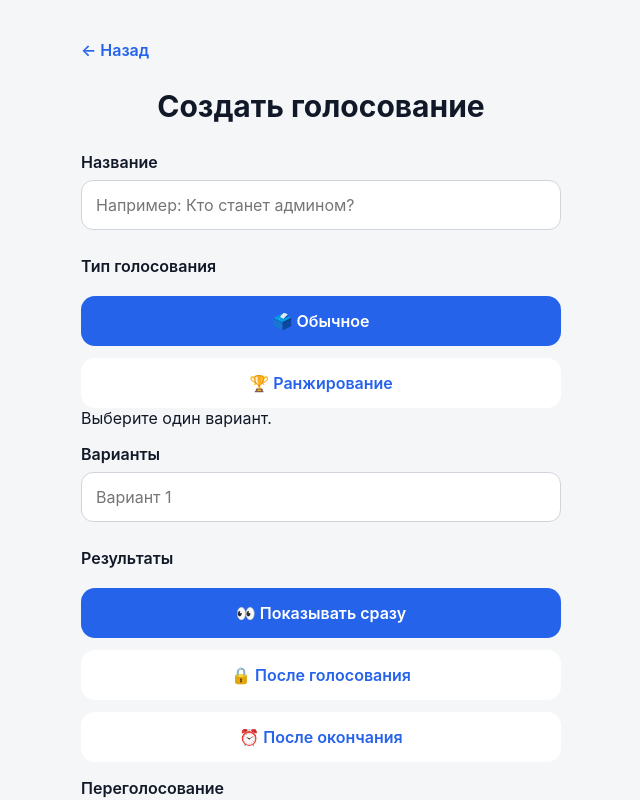
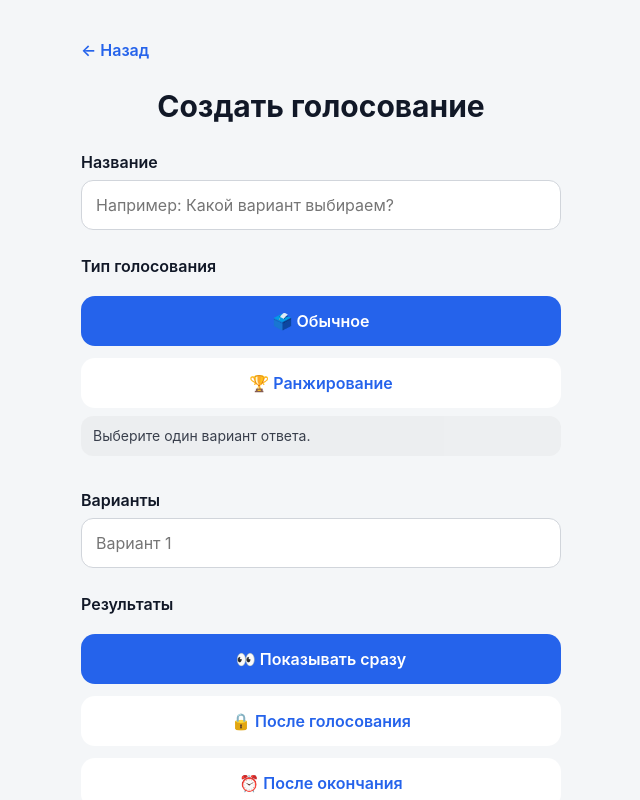
Before and after one commit to Zlat-Algo/smartvoter, a React (Vite) app: page / in a window 1280 px wide. Both pictures are taken after a click on the button "Создать голосование". Shown: the top 800 px of the page, without its empty margins (319-959 px from the left). Built offline with nearby package versions, Linux system fonts and the light colour scheme; no server answers.

Commit message:
Update CreatePoll.tsx

```diff
--- a/src/components/CreatePoll.tsx
+++ b/src/components/CreatePoll.tsx
@@ -8,9 +8,7 @@ import type {
 
 type Props = {
   loading: boolean;
-  setScreen: (
-    screen: Screen
-  ) => void;
+  setScreen: (screen: Screen) => void;
   onCreate: (
     title: string,
     options: string[],
@@ -22,16 +20,13 @@ type Props = {
 };
 
 const titleExamples = [
-  "Куда пойдём после школы?",
-  "Как назовём команду?",
-  "Кто станет админом?",
-  "Что посмотрим вечером?",
-  "Какой вариант выбрать?",
-  "Где проведём встречу?",
-  "Что будем делать на выходных?",
-  "Какую игру запустим?",
-  "Какой фильм посмотрим?",
-  "Как лучше поступить?",
+  "Кто будет админом?",
+  "Куда пойдём сегодня?",
+  "Как лучше провести выходные?",
+  "Какой вариант выбираем?",
+  "Что будем делать дальше?",
+  "Какой фильм посмотреть?",
+  "Где устроим встречу?",
 ];
 
 export default function CreatePoll({
@@ -39,22 +34,16 @@ export default function CreatePoll({
   setScreen,
   onCreate,
 }: Props) {
-  const [
-    title,
-    setTitle,
-  ] = useState("");
+  const [title, setTitle] =
+    useState("");
 
-  const [
-    options,
-    setOptions,
-  ] = useState([
+  const [options, setOptions] =
+    useState([
       "",
     ]);
 
-  const [
-    votingMethod,
-    setVotingMethod,
-  ] = useState<VotingMethod>(
+  const [votingMethod, setVotingMethod] =
+    useState<VotingMethod>(
       "plurality"
     );
 
@@ -66,59 +55,49 @@ export default function CreatePoll({
       "always"
     );
 
-  const [
-    duration,
-    setDuration,
-  ] = useState("none");
+  const [duration, setDuration] =
+    useState("none");
 
   const [
     allowRevoting,
     setAllowRevoting,
   ] = useState(true);
 
-  const [
-    example,
-  ] = useState(
-    () =>
+  const randomExample =
     titleExamples[
       Math.floor(
         Math.random() *
           titleExamples.length
       )
-      ]
-  );
+    ];
 
   const updateOption = (
     index: number,
     value: string
   ) => {
-    let copy = [...options];
+    let copy = [
+      ...options,
+    ];
 
-    copy[index] = value;
+    copy[index] =
+      value;
 
     while (
       copy.length > 1 &&
       !copy[
         copy.length - 1
-      ].trim() &&
-      !copy[
-        copy.length - 2
       ].trim()
     ) {
       copy.pop();
     }
 
     if (
+      copy.length < 20 &&
       copy[
         copy.length - 1
-      ]?.trim() &&
-      copy.length < 20
+      ]?.trim()
     ) {
       copy.push("");
-    }
-
-    if (copy.length === 0) {
-      copy = [""];
     }
 
     setOptions(copy);
@@ -150,7 +129,6 @@ export default function CreatePoll({
         alert(
           "Введите название голосования"
         );
-
         return;
       }
 
@@ -169,12 +147,11 @@ export default function CreatePoll({
         alert(
           "Добавьте хотя бы один вариант"
         );
-
         return;
       }
 
       await onCreate(
-        title,
+        title.trim(),
         validOptions,
         votingMethod,
         resultsVisibility,
@@ -209,7 +186,7 @@ export default function CreatePoll({
             e.target.value
           )
         }
-        placeholder={`Например: ${example}`}
+        placeholder={`Например: ${randomExample}`}
       />
 
       <label>
@@ -250,11 +227,24 @@ export default function CreatePoll({
         🏆 Ранжирование
       </button>
 
-      <div className="mode-description">
+      <div
+        style={{
+          marginTop: 8,
+          marginBottom: 18,
+          padding:
+            "10px 12px",
+          borderRadius: 12,
+          background:
+            "rgba(128,128,128,0.08)",
+          lineHeight: 1.45,
+          fontSize: 14,
+          opacity: 0.82,
+        }}
+      >
         {votingMethod ===
         "plurality"
-          ? "Выберите один вариант."
-          : "Расставьте все варианты от самого желательного к наименее желательному."}
+          ? "Выберите один вариант ответа."
+          : "Расставьте варианты от самого желательного к наименее желательному."}
       </div>
 
       <label>
@@ -338,7 +328,7 @@ export default function CreatePoll({
       </button>
 
       <label>
-        Переголосование
+        Изменение голоса
       </label>
 
       <button
@@ -354,7 +344,7 @@ export default function CreatePoll({
           )
         }
       >
-        🔄 Разрешить переголосование
+        🔄 Можно изменить
       </button>
 
       <button
@@ -370,14 +360,13 @@ export default function CreatePoll({
           )
         }
       >
-        🔒 Запретить переголосование
+        🔒 Нельзя изменить
       </button>
 
       <label>
         Срок голосования
       </label>
 
-      <div className="duration-picker">
       <select
         value={duration}
         onChange={(e) =>
@@ -385,6 +374,21 @@ export default function CreatePoll({
             e.target.value
           )
         }
+        style={{
+          width: "100%",
+          padding:
+            "13px 14px",
+          borderRadius: 14,
+          border:
+            "1px solid rgba(128,128,128,0.25)",
+          background:
+            "rgba(128,128,128,0.10)",
+          color:
+            "inherit",
+          fontSize: 16,
+          outline: "none",
+          marginBottom: 8,
+        }}
       >
         <option value="none">
           ♾️ Без ограничения
@@ -392,6 +396,14 @@ export default function CreatePoll({
 
         <option value="1">
           ⏱️ 1 час
+        </option>
+
+        <option value="6">
+          ⏱️ 6 часов
+        </option>
+
+        <option value="12">
+          ⏱️ 12 часов
         </option>
 
         <option value="24">
@@ -406,7 +418,6 @@ export default function CreatePoll({
           📅 7 дней
         </option>
       </select>
-      </div>
 
       <button
         className="primary"
```
Lines whose indentation alone changed are shown as unchanged.
